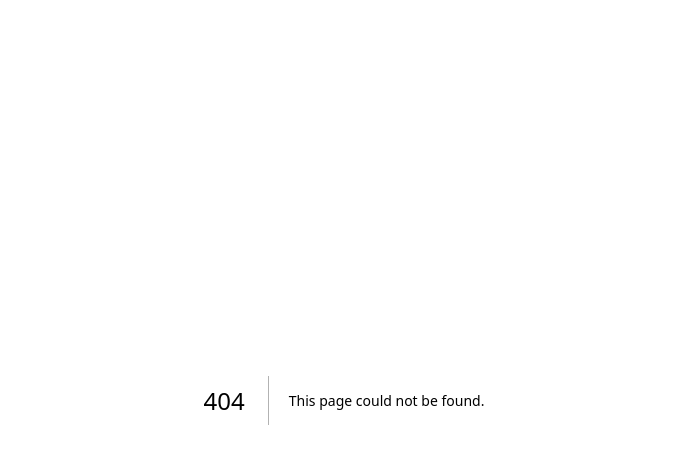
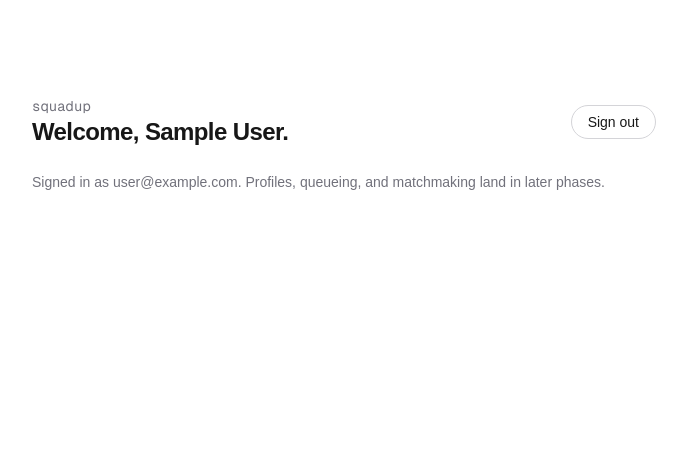
Before and after one commit to jackthecoder17/squadup, a Next.js app: page /app in a window 1280 px wide. Before the commit this address had no page. Shown: the top 464 px of the page, without its empty margins (296-983 px from the left). Built offline with nearby package versions, Linux system fonts and the light colour scheme; no server answers; sample sign-in values are in the browser's storage.

Commit message:
feat(auth): add sign-in page, protected /app area, and sign-out
Route protection is enforced twice: proxy.ts redirects fast before
render, and the /app layout checks the session again as the source of
truth (the proxy is a UX optimization, not the security boundary).

```diff
--- /dev/null
+++ b/src/app/app/layout.tsx
@@ -0,0 +1,13 @@
+import { redirect } from "next/navigation";
+
+import { auth } from "@/server/auth";
+
+export default async function AppLayout({ children }: LayoutProps<"/app">) {
+  const session = await auth();
+
+  if (!session?.user) {
+    redirect("/signin?callbackUrl=/app");
+  }
+
+  return <>{children}</>;
+}
--- /dev/null
+++ b/src/app/app/page.tsx
@@ -0,0 +1,26 @@
+import { SignOutButton } from "@/components/sign-out-button";
+import { auth } from "@/server/auth";
+
+export default async function AppHome() {
+  // Layout already guarantees a session; re-read it for the user's data.
+  const session = await auth();
+  const user = session!.user;
+
+  return (
+    <main className="mx-auto flex w-full max-w-2xl flex-1 flex-col gap-6 px-6 py-24">
+      <div className="flex items-center justify-between">
+        <div>
+          <p className="font-mono text-sm text-zinc-500">squadup</p>
+          <h1 className="text-2xl font-semibold tracking-tight">
+            Welcome, {user.name ?? "player"}.
+          </h1>
+        </div>
+        <SignOutButton />
+      </div>
+      <p className="text-sm text-zinc-500">
+        Signed in as {user.email ?? user.id}. Profiles, queueing, and matchmaking land in later
+        phases.
+      </p>
+    </main>
+  );
+}
--- a/src/app/page.tsx
+++ b/src/app/page.tsx
@@ -1,4 +1,10 @@
-export default function Home() {
+import Link from "next/link";
+
+import { auth } from "@/server/auth";
+
+export default async function Home() {
+  const session = await auth();
+
   return (
     <main className="mx-auto flex w-full max-w-2xl flex-1 flex-col justify-center gap-6 px-6 py-24">
       <p className="font-mono text-sm text-zinc-500">squadup</p>
@@ -9,6 +15,14 @@ export default function Home() {
         Matchmaking for people, not lobbies. Set your games, roles, rank and availability, drop into
         the queue, and get grouped with players who actually fit.
       </p>
+      <div>
+        <Link
+          href={session?.user ? "/app" : "/signin"}
+          className="bg-foreground text-background inline-flex items-center justify-center rounded-full px-5 py-2.5 text-sm font-medium transition-colors hover:opacity-90"
+        >
+          {session?.user ? "Go to your dashboard" : "Sign in to get started"}
+        </Link>
+      </div>
       <p className="text-sm text-zinc-500">
         Project scaffold — features land branch by branch. See the README for the roadmap.
       </p>
--- /dev/null
+++ b/src/app/signin/page.tsx
@@ -0,0 +1,35 @@
+import { signIn } from "@/server/auth";
+
+export default async function SignInPage({
+  searchParams,
+}: {
+  searchParams: Promise<{ callbackUrl?: string }>;
+}) {
+  const { callbackUrl } = await searchParams;
+
+  return (
+    <main className="mx-auto flex w-full max-w-sm flex-1 flex-col justify-center gap-6 px-6 py-24">
+      <div className="space-y-2 text-center">
+        <p className="font-mono text-sm text-zinc-500">squadup</p>
+        <h1 className="text-2xl font-semibold tracking-tight">Sign in</h1>
+        <p className="text-sm text-zinc-600 dark:text-zinc-400">
+          We use Discord — it&apos;s where gamers already are.
+        </p>
+      </div>
+
+      <form
+        action={async () => {
+          "use server";
+          await signIn("discord", { redirectTo: callbackUrl ?? "/app" });
+        }}
+      >
+        <button
+          type="submit"
+          className="flex w-full items-center justify-center gap-2 rounded-full bg-[#5865F2] px-5 py-3 text-sm font-medium text-white transition-colors hover:bg-[#4752C4]"
+        >
+          Continue with Discord
+        </button>
+      </form>
+    </main>
+  );
+}
--- /dev/null
+++ b/src/components/sign-out-button.tsx
@@ -0,0 +1,19 @@
+import { signOut } from "@/server/auth";
+
+export function SignOutButton() {
+  return (
+    <form
+      action={async () => {
+        "use server";
+        await signOut({ redirectTo: "/" });
+      }}
+    >
+      <button
+        type="submit"
+        className="rounded-full border border-zinc-300 px-4 py-1.5 text-sm font-medium transition-colors hover:bg-zinc-100 dark:border-zinc-700 dark:hover:bg-zinc-900"
+      >
+        Sign out
+      </button>
+    </form>
+  );
+}
```
